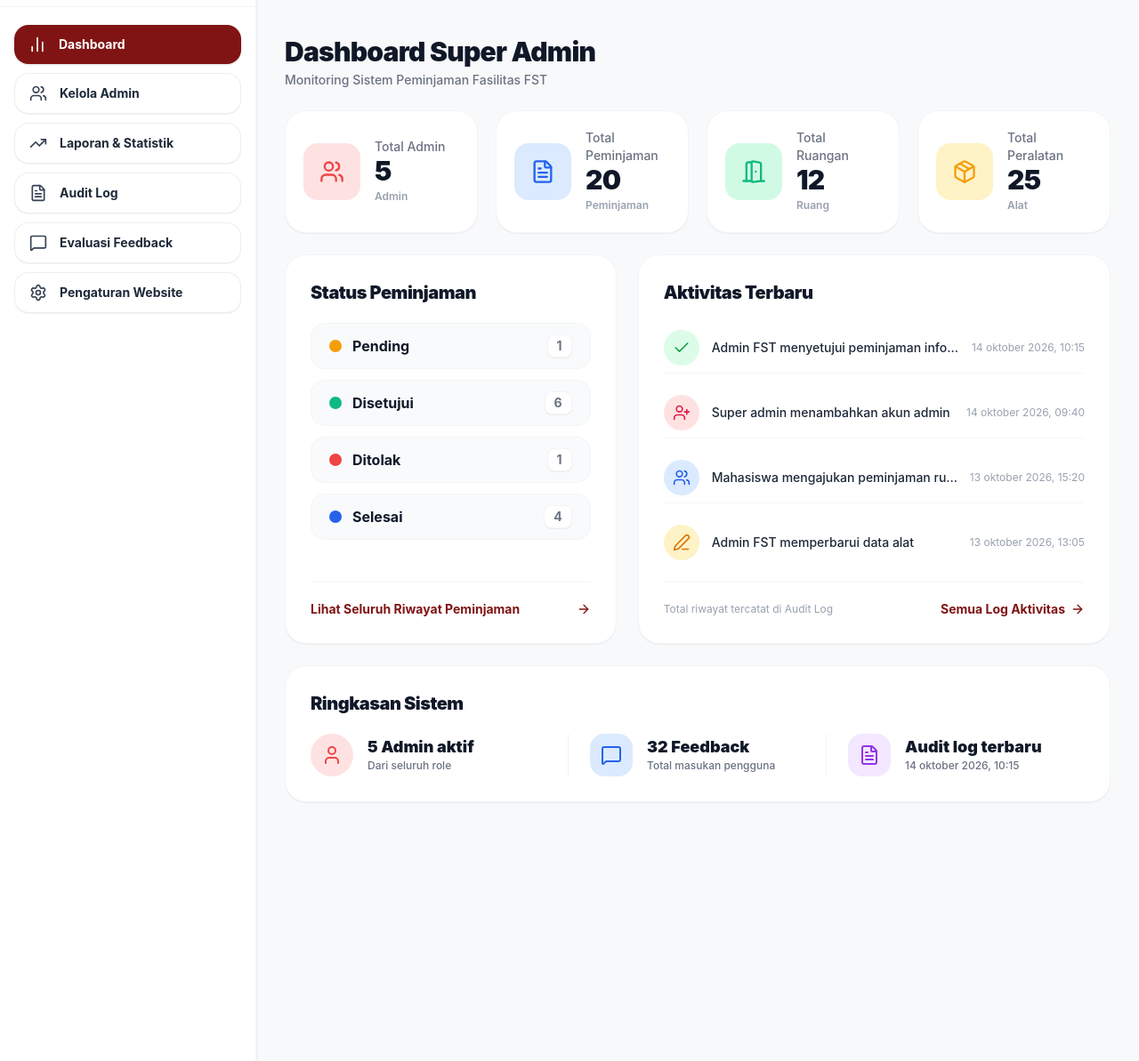
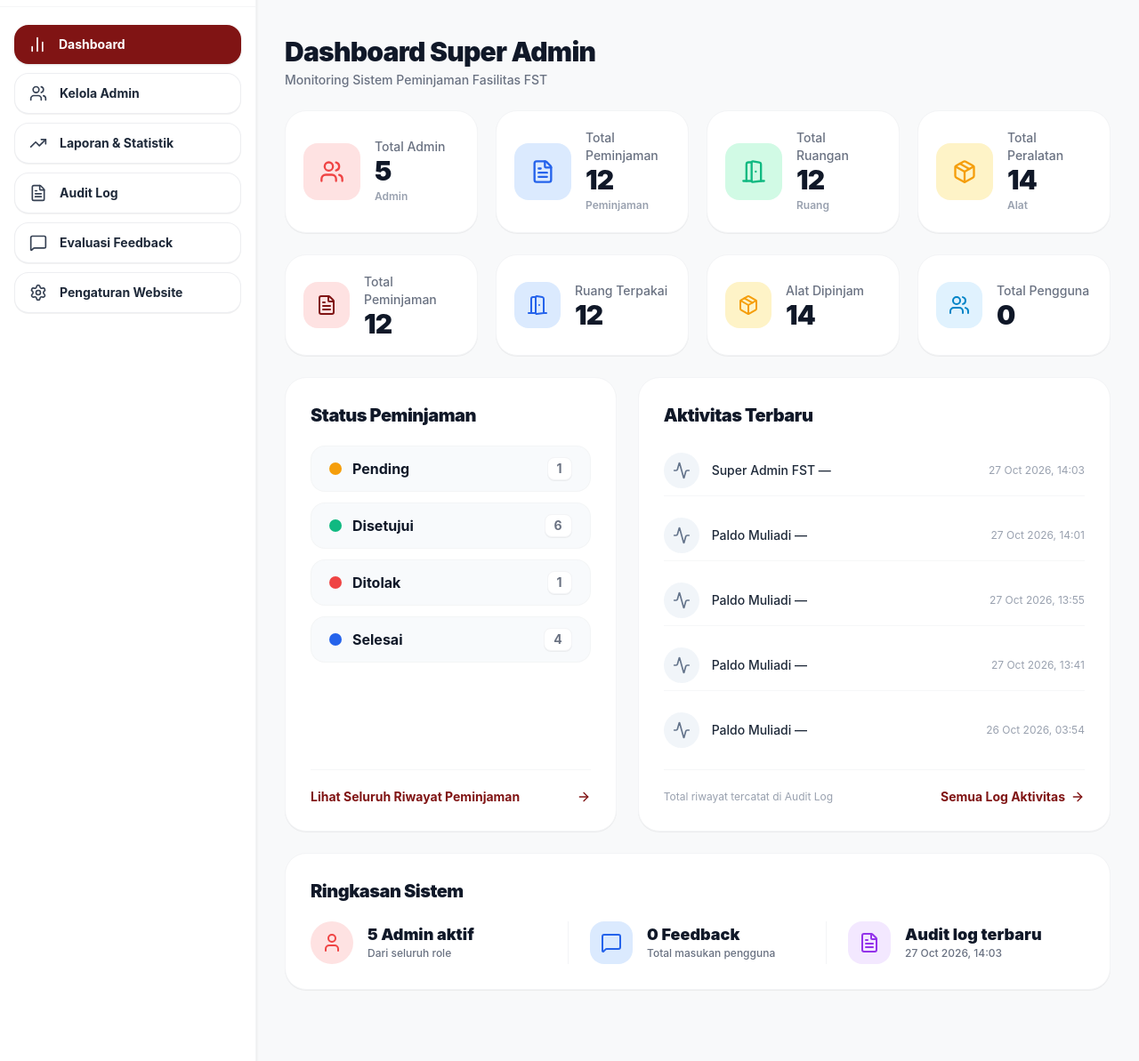
Before and after one commit to Paldo01/FST, a Laravel app: page /dashboard in a window 1280 px wide. Shown: the part 72-1265 px from the top of the page at 89% size. Run offline with Laravel 12, Linux system fonts and the light colour scheme; a user stored in the database is signed in; data comes from the database, SQL or seed files in the repository; data that the repository does not hold is empty; style sheets or scripts are compiled from the project's sources.

Commit message:
update dashboard super admin

```diff
--- a/app/Http/Controllers/DashboardController.php
+++ b/app/Http/Controllers/DashboardController.php
@@ -94,68 +94,72 @@ class DashboardController extends Controller
 
     private function dashboardSuperAdmin()
     {
-        $totalAdmin = Pengguna::where('peran', 'admin')->count();
-        $totalPeminjaman = Peminjaman::count();
-        $totalRuangan = Fasilitas::whereHas('kategori', fn($q) => $q->where('jenis', 'ruangan'))->count();
-        $totalPeralatan = Fasilitas::whereHas('kategori', fn($q) => $q->where('jenis', 'peralatan'))->count();
-
-        // 4 Statistik Utama Sesuai Mockup Desain (dengan fallback cerdas data demo)
+        // ── Statistik Utama (Real DB) ──────────────────────────────────────
         $statistik = [
-            'total_admin' => $totalAdmin > 0 ? ($totalAdmin < 5 ? 5 : $totalAdmin) : 5,
-            'total_peminjaman' => $totalPeminjaman > 0 ? ($totalPeminjaman < 20 ? 20 : $totalPeminjaman) : 20,
-            'total_ruangan' => $totalRuangan > 0 ? ($totalRuangan < 12 ? 12 : $totalRuangan) : 12,
-            'total_peralatan' => $totalPeralatan > 0 ? ($totalPeralatan < 25 ? 25 : $totalPeralatan) : 25,
+            'total_admin'      => Pengguna::where('peran', 'admin')->count(),
+            'total_peminjaman' => Peminjaman::count(),
+            'total_ruangan'    => Fasilitas::whereHas('kategori', fn($q) => $q->where('jenis', 'ruangan'))->count(),
+            'total_peralatan'  => Fasilitas::whereHas('kategori', fn($q) => $q->where('jenis', 'peralatan'))->count(),
+            'total_pengguna'   => Pengguna::whereIn('peran', ['mahasiswa', 'dosen'])->count(),
         ];
 
-        // Status Peminjaman (Pending, Disetujui, Ditolak, Selesai)
+        // ── Status Peminjaman (Real DB) ────────────────────────────────────
         $statusCounts = [
-            'pending' => Peminjaman::where('status_pengajuan', 'menunggu')->count() ?: 4,
-            'disetujui' => Peminjaman::where('status_pengajuan', 'disetujui')->count() ?: 8,
-            'ditolak' => Peminjaman::where('status_pengajuan', 'ditolak')->count() ?: 2,
-            'selesai' => Peminjaman::where('status_pengajuan', 'selesai')->count() ?: 6,
+            'pending'   => Peminjaman::where('status_pengajuan', 'menunggu')->count(),
+            'disetujui' => Peminjaman::where('status_pengajuan', 'disetujui')->count(),
+            'ditolak'   => Peminjaman::where('status_pengajuan', 'ditolak')->count(),
+            'selesai'   => Peminjaman::where('status_pengajuan', 'selesai')->count(),
         ];
 
-        // Aktivitas Terbaru (Sesuai Mockup Desain FST)
-        $aktivitasTerbaru = [
-            [
-                'tipe' => 'setujui',
-                'judul' => 'Admin FST menyetujui peminjaman infocus',
-                'waktu' => '14 oktober 2026, 10:15',
-                'icon' => 'check',
-                'bg_color' => 'bg-[#DCFCE7]',
-                'icon_color' => 'text-[#16A34A]',
-            ],
-            [
-                'tipe' => 'admin_baru',
-                'judul' => 'Super admin menambahkan akun admin',
-                'waktu' => '14 oktober 2026, 09:40',
-                'icon' => 'user-plus',
-                'bg_color' => 'bg-[#FEE2E2]',
-                'icon_color' => 'text-[#E11D48]',
-            ],
-            [
-                'tipe' => 'pengajuan',
-                'judul' => 'Mahasiswa mengajukan peminjaman ruang',
-                'waktu' => '13 oktober 2026, 15:20',
-                'icon' => 'users',
-                'bg_color' => 'bg-[#DBEAFE]',
-                'icon_color' => 'text-[#2563EB]',
-            ],
-            [
-                'tipe' => 'update_alat',
-                'judul' => 'Admin FST memperbarui data alat',
-                'waktu' => '13 oktober 2026, 13:05',
-                'icon' => 'edit-3',
-                'bg_color' => 'bg-[#FEF3C7]',
-                'icon_color' => 'text-[#D97706]',
-            ],
+        // ── Aktivitas Terbaru dari LogAktivitas (Real DB) ──────────────────
+        $ikonMap = [
+            'setujui'    => ['icon' => 'check',      'bg' => 'bg-[#DCFCE7]', 'color' => 'text-[#16A34A]'],
+            'tolak'      => ['icon' => 'x-circle',   'bg' => 'bg-[#FEE2E2]', 'color' => 'text-[#E11D48]'],
+            'tambah'     => ['icon' => 'plus-circle', 'bg' => 'bg-[#DBEAFE]', 'color' => 'text-[#2563EB]'],
+            'edit'       => ['icon' => 'edit-3',      'bg' => 'bg-[#FEF3C7]', 'color' => 'text-[#D97706]'],
+            'hapus'      => ['icon' => 'trash-2',     'bg' => 'bg-[#FEE2E2]', 'color' => 'text-[#E11D48]'],
+            'login'      => ['icon' => 'log-in',      'bg' => 'bg-[#F3E8FF]', 'color' => 'text-[#9333EA]'],
+            'daftar'     => ['icon' => 'user-plus',   'bg' => 'bg-[#DCFCE7]', 'color' => 'text-[#16A34A]'],
+            'default'    => ['icon' => 'activity',    'bg' => 'bg-[#F1F5F9]', 'color' => 'text-[#64748B]'],
         ];
 
-        // Ringkasan Sistem (Sesuai Mockup Desain FST)
+        $logsRaw = LogAktivitas::with('pengguna')
+            ->latest()
+            ->limit(5)
+            ->get();
+
+        $aktivitasTerbaru = $logsRaw->map(function ($log) use ($ikonMap) {
+            $aksi = strtolower($log->aksi ?? '');
+            $key = 'default';
+            foreach (array_keys($ikonMap) as $k) {
+                if ($k !== 'default' && str_contains($aksi, $k)) {
+                    $key = $k;
+                    break;
+                }
+            }
+            $ikon = $ikonMap[$key];
+            $nama = $log->pengguna?->nama_lengkap ?? 'Sistem';
+            return [
+                'tipe'       => $key,
+                'judul'      => $nama . ' — ' . ($log->deskripsi ?? $log->aksi),
+                'waktu'      => $log->created_at->translatedFormat('d M Y, H:i'),
+                'icon'       => $ikon['icon'],
+                'bg_color'   => $ikon['bg'],
+                'icon_color' => $ikon['color'],
+            ];
+        })->toArray();
+
+        // ── Audit Log Terbaru ──────────────────────────────────────────────
+        $latestLog = LogAktivitas::latest()->first();
+        $auditLogTerbaru = $latestLog
+            ? $latestLog->created_at->translatedFormat('d M Y, H:i')
+            : 'Belum ada aktivitas';
+
+        // ── Ringkasan Sistem (Real DB) ─────────────────────────────────────
         $ringkasanSistem = [
-            'admin_aktif' => $statistik['total_admin'],
-            'total_feedback' => UlasanLayanan::count() ?: 32,
-            'audit_log_terbaru' => '14 oktober 2026, 10:15',
+            'admin_aktif'        => Pengguna::where('peran', 'admin')->count(),
+            'total_feedback'     => UlasanLayanan::count(),
+            'audit_log_terbaru'  => $auditLogTerbaru,
         ];
 
         return view('super_admin.dashboard', compact('statistik', 'statusCounts', 'aktivitasTerbaru', 'ringkasanSistem'));
--- a/resources/views/super_admin/dashboard.blade.php
+++ b/resources/views/super_admin/dashboard.blade.php
@@ -60,6 +60,9 @@
             </div>
         </div>
 
+        <!-- Kartu 3: Total Ruangan -->
+        <!-- (unchanged above) -->
+
         <!-- Kartu 4: Total Peralatan -->
         <div class="bg-white rounded-2xl sm:rounded-3xl border border-gray-100 shadow-2xs p-4 sm:p-5 flex items-center gap-4 transition-all hover:shadow-xs">
             <div class="w-14 h-14 sm:w-16 sm:h-16 rounded-2xl bg-[#FEF3C7] flex items-center justify-center shrink-0">
@@ -71,6 +74,63 @@
                     {{ $statistik['total_peralatan'] }}
                 </h3>
                 <span class="text-xs font-semibold text-gray-400 mt-1 inline-block">Alat</span>
+            </div>
+        </div>
+
+    </div>
+
+    <!-- Baris Statistik Tambahan: Total Peminjaman, Ruang Terpakai, Alat Dipinjam, Total Pengguna -->
+    <div class="grid grid-cols-1 sm:grid-cols-2 lg:grid-cols-4 gap-4 sm:gap-5">
+
+        <!-- Kartu: Total Peminjaman -->
+        <div class="bg-white rounded-2xl sm:rounded-3xl border border-gray-100 shadow-2xs p-4 sm:p-5 flex items-center gap-4 transition-all hover:shadow-xs">
+            <div class="w-13 h-13 rounded-2xl bg-[#FEE2E2] flex items-center justify-center shrink-0">
+                <i data-lucide="file-text" class="w-6 h-6 text-[#801414]"></i>
+            </div>
+            <div>
+                <p class="text-xs sm:text-sm font-medium text-gray-500">Total Peminjaman</p>
+                <h3 class="text-2xl sm:text-3xl font-black text-gray-900 tracking-tight mt-0.5 leading-none">
+                    {{ $statistik['total_peminjaman'] }}
+                </h3>
+            </div>
+        </div>
+
+        <!-- Kartu: Ruang Terpakai -->
+        <div class="bg-white rounded-2xl sm:rounded-3xl border border-gray-100 shadow-2xs p-4 sm:p-5 flex items-center gap-4 transition-all hover:shadow-xs">
+            <div class="w-13 h-13 rounded-2xl bg-[#DBEAFE] flex items-center justify-center shrink-0">
+                <i data-lucide="door-open" class="w-6 h-6 text-[#2563EB]"></i>
+            </div>
+            <div>
+                <p class="text-xs sm:text-sm font-medium text-gray-500">Ruang Terpakai</p>
+                <h3 class="text-2xl sm:text-3xl font-black text-gray-900 tracking-tight mt-0.5 leading-none">
+                    {{ $statistik['total_ruangan'] }}
+                </h3>
+            </div>
+        </div>
+
+        <!-- Kartu: Alat Dipinjam -->
+        <div class="bg-white rounded-2xl sm:rounded-3xl border border-gray-100 shadow-2xs p-4 sm:p-5 flex items-center gap-4 transition-all hover:shadow-xs">
+            <div class="w-13 h-13 rounded-2xl bg-[#FEF3C7] flex items-center justify-center shrink-0">
+                <i data-lucide="package" class="w-6 h-6 text-[#F59E0B]"></i>
+            </div>
+            <div>
+                <p class="text-xs sm:text-sm font-medium text-gray-500">Alat Dipinjam</p>
+                <h3 class="text-2xl sm:text-3xl font-black text-gray-900 tracking-tight mt-0.5 leading-none">
+                    {{ $statistik['total_peralatan'] }}
+                </h3>
+            </div>
+        </div>
+
+        <!-- Kartu: Total Pengguna -->
+        <div class="bg-white rounded-2xl sm:rounded-3xl border border-gray-100 shadow-2xs p-4 sm:p-5 flex items-center gap-4 transition-all hover:shadow-xs">
+            <div class="w-13 h-13 rounded-2xl bg-[#E0F2FE] flex items-center justify-center shrink-0">
+                <i data-lucide="users" class="w-6 h-6 text-[#0284C7]"></i>
+            </div>
+            <div>
+                <p class="text-xs sm:text-sm font-medium text-gray-500">Total Pengguna</p>
+                <h3 class="text-2xl sm:text-3xl font-black text-gray-900 tracking-tight mt-0.5 leading-none">
+                    {{ $statistik['total_pengguna'] }}
+                </h3>
             </div>
         </div>
 
```
